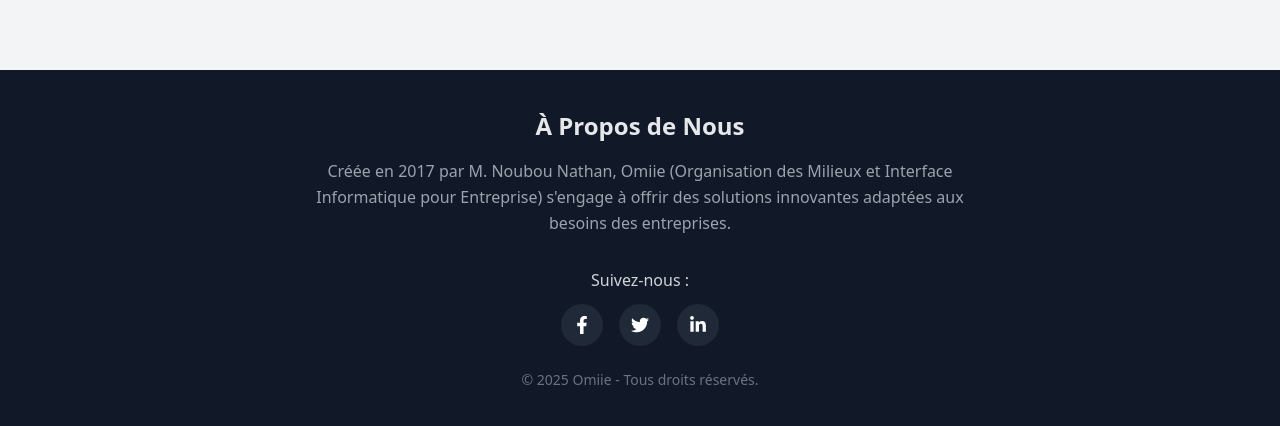
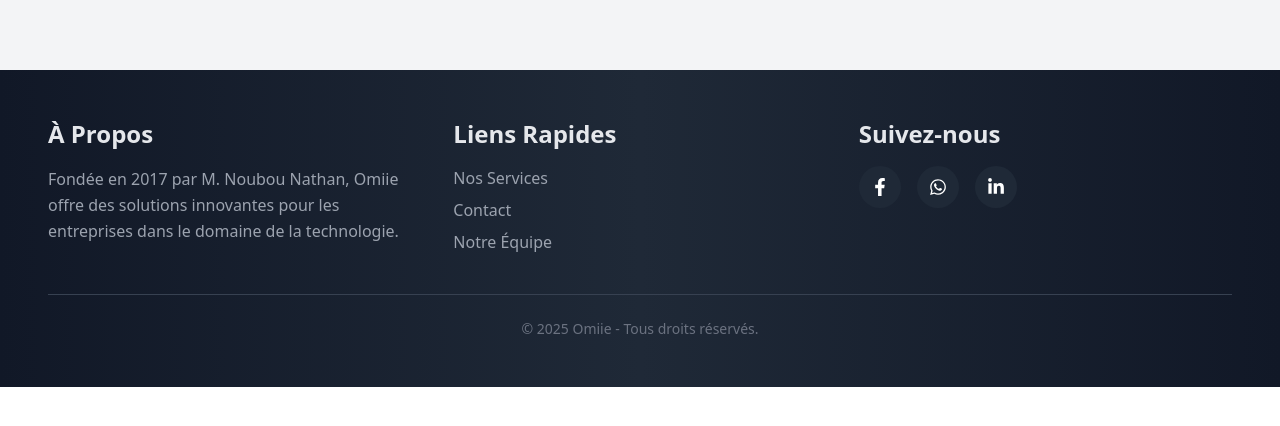
Before and after one commit to Frankam487/Omiie_Tech, a React (Vite) app: page /services/1 in a window 1280 px wide. Shown: the part 826-1252 px from the top of the page. After the commit the page ends 1213 px from the top, so only its background shows below. Built offline with nearby package versions, Linux system fonts and the light colour scheme.

Commit message:
all images path modified

```diff
--- a/src/components/Footer.jsx
+++ b/src/components/Footer.jsx
@@ -1,31 +1,47 @@
 
-import { FaFacebookF, FaLinkedinIn, FaTwitter } from "react-icons/fa";
+import { FaFacebookF, FaLinkedinIn, FaWhatsapp } from "react-icons/fa";
 
 const Footer = () => {
   return (
-    <footer className="bg-gray-900 text-white py-10">
-      <div className="container mx-auto px-6 text-center">
+    <footer className="bg-gradient-to-r from-gray-900 via-gray-800 to-gray-900 text-white py-12">
+      <div className="container mx-auto px-6 md:px-12">
+        <div className="grid grid-cols-1 md:grid-cols-3 gap-8 text-center md:text-left">
           {/* À Propos */}
-        <section id="about" className="mb-8 max-w-2xl mx-auto">
-          <h2 className="text-2xl font-bold text-gray-200 mb-4">
-            À Propos de Nous
-          </h2>
+          <div>
+            <h2 className="text-2xl font-bold text-gray-200 mb-4">À Propos</h2>
             <p className="text-gray-400 leading-relaxed">
-            Créée en 2017 par M. Noubou Nathan, Omiie (Organisation des Milieux
-            et Interface Informatique pour Entreprise) s'engage à offrir des
-            solutions innovantes adaptées aux besoins des entreprises.
+              Fondée en 2017 par M. Noubou Nathan, Omiie offre des solutions
+              innovantes pour les entreprises dans le domaine de la technologie.
             </p>
-        </section>
-
-        {/* Réseaux sociaux */}
-        <div className="mb-6">
-          <p className="text-gray-300 mb-3">Suivez-nous :</p>
-          <div className="flex justify-center space-x-4">
+          </div>
+          <div>
+            <h2 className="text-2xl font-bold text-gray-200 mb-4">Liens Rapides</h2>
+            <ul className="space-y-2">
+              <li>
+                <a href="#services" className="text-gray-400 hover:text-white transition">
+                  Nos Services
+                </a>
+              </li>
+              <li>
+                <a href="#contact" className="text-gray-400 hover:text-white transition">
+                  Contact
+                </a>
+              </li>
+              <li>
+                <a href="#team" className="text-gray-400 hover:text-white transition">
+                  Notre Équipe
+                </a>
+              </li>
+            </ul>
+          </div>
+          <div>
+            <h2 className="text-2xl font-bold text-gray-200 mb-4">Suivez-nous</h2>
+            <div className="flex justify-center md:justify-start space-x-4">
               <a
                 href="https://facebook.com"
                 target="_blank"
                 rel="noopener noreferrer"
-              className="p-3 rounded-full bg-gray-800 hover:bg-blue-600 transition"
+                className="p-3 rounded-full bg-gray-800 hover:bg-blue-600 transition transform hover:scale-110"
               >
                 <FaFacebookF className="text-white text-lg" />
               </a>
@@ -33,23 +49,26 @@
                 href="https://twitter.com"
                 target="_blank"
                 rel="noopener noreferrer"
-              className="p-3 rounded-full bg-gray-800 hover:bg-blue-400 transition"
+                className="p-3 rounded-full bg-gray-800 hover:bg-blue-400 transition transform hover:scale-110"
               >
-              <FaTwitter className="text-white text-lg" />
+                <FaWhatsapp className="text-white text-lg" />
               </a>
               <a
                 href="https://linkedin.com"
                 target="_blank"
                 rel="noopener noreferrer"
-              className="p-3 rounded-full bg-gray-800 hover:bg-blue-700 transition"
+                className="p-3 rounded-full bg-gray-800 hover:bg-blue-700 transition transform hover:scale-110"
               >
                 <FaLinkedinIn className="text-white text-lg" />
               </a>
             </div>
           </div>
+        </div>
 
         {/* Copyright */}
-        <p className="text-gray-500 text-sm">&copy; 2025 Omiie - Tous droits réservés.</p>
+        <div className="mt-10 border-t border-gray-700 pt-6 text-center text-gray-500 text-sm">
+          &copy; 2025 Omiie - Tous droits réservés.
+        </div>
       </div>
     </footer>
   );
--- a/src/pages/Home.jsx
+++ b/src/pages/Home.jsx
@@ -1,7 +1,6 @@
-import Gallery from "../components/Gallery";
-import Footer from "../components/Footer";
 import { motion } from "framer-motion";
 import { NavLink } from "react-router-dom";
+import Gallery from "../components/Gallery";
 function Home() {
   return (
     <div className="relative min-h-screen bg-gradient-to-br from-gray-50 to-gray-200">
@@ -49,8 +48,6 @@
           </motion.section>
           <Gallery />
         </main>
-
-        <Footer />
       </div>
     </div>
   );
```
Lines whose indentation alone changed are shown as unchanged.
